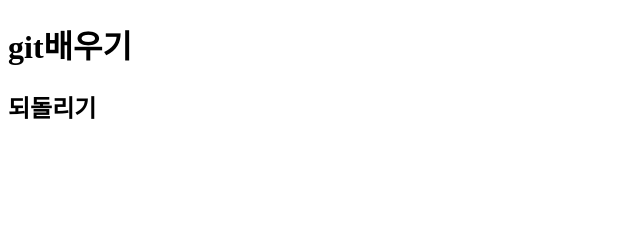
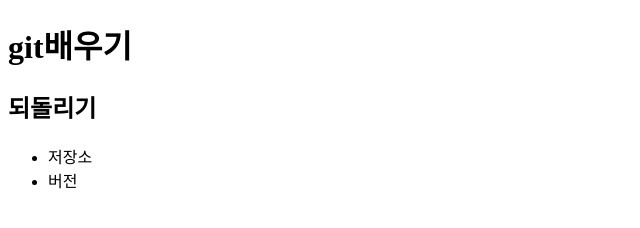
Before and after one commit to tndms1009/hg, a plain HTML site: page index.html in a window 1280 px wide. Shown: the whole page, without its empty margins (0-640 px from the left). Drawn offline with Linux system fonts and the light colour scheme.

Commit message:
ul추가

```diff
--- a/index.html
+++ b/index.html
@@ -7,5 +7,9 @@
 <body>
     <h1>git배우기</h1>
     <h2>되돌리기</h2>
+    <ul>
+        <li>저장소</li>
+        <li>버전</li>
+    </ul>
 </body>
 </html>
```
